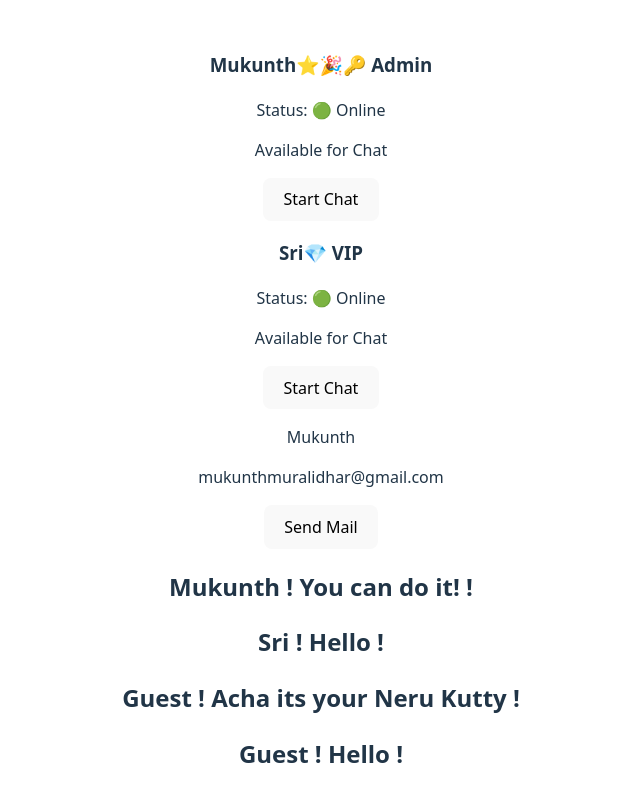
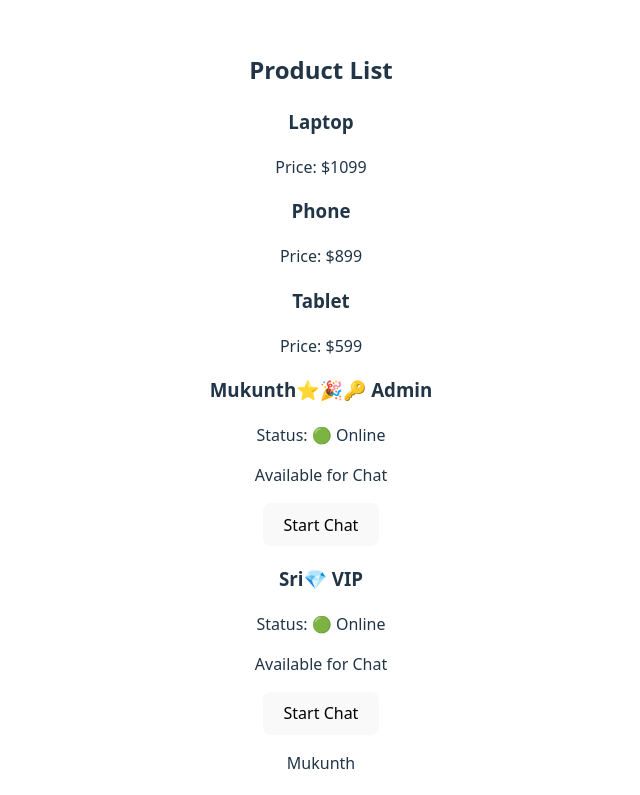
Before and after one commit to Mukunth90/core-concepts, a React (Vite) app: page / in a window 1280 px wide. Shown: the top 795 px of the page, without its empty margins (319-959 px from the left). Built offline with nearby package versions, Linux system fonts and the light colour scheme.

Commit message:
Rendering Lists

```diff
--- a/src/App.jsx
+++ b/src/App.jsx
@@ -9,12 +9,15 @@
 import { Greeting } from './Greeting';
 import { CardWrapper } from './CardWrapper';
 import { UserDetails } from './UserDetails';
+import { ProductList } from './productList';
 
 import './App.css';
 
 function App() {
   return (
     <div>
+      <ProductList />
+
       <UserDetails
         name="Mukunth"
         isOnline={true}
--- /dev/null
+++ b/src/productList.jsx
@@ -0,0 +1,48 @@
+export const ProductList = () => {
+  const products = [
+    {
+      id: 1,
+      name: 'Laptop',
+      price: 1099,
+    },
+    {
+      id: 2,
+      name: 'Phone',
+      price: 899,
+    },
+    {
+      id: 3,
+      name: 'Tablet',
+      price: 599,
+    },
+    {
+      id: 4,
+      name: 'Watch',
+      price: 299,
+    },
+    {
+      id: 5,
+      name: 'Headphones',
+      price: 199,
+    },
+  ];
+
+  const productElements = products
+    .filter((product) => {
+      return product.price > 500;
+    })
+
+    .map((product) => (
+      <div key={product.id}>
+        <h3>{product.name}</h3>
+        <p>Price: ${product.price}</p>
+      </div>
+    ));
+
+  return (
+    <div>
+      <h2> Product List</h2>
+      {productElements}
+    </div>
+  );
+};
```
